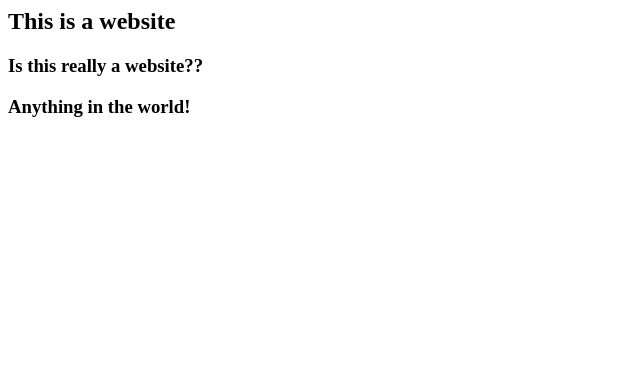
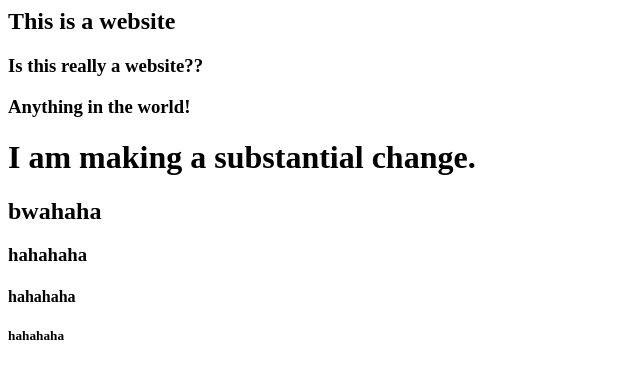
Before and after one commit to john-franti/cool-project, a plain HTML site: page index.html in a window 1280 px wide. Shown: the whole page, without its empty margins (0-640 px from the left). Drawn offline with Linux system fonts and the light colour scheme.

Commit message:
made a change

```diff
--- a/index.html
+++ b/index.html
@@ -1,3 +1,8 @@
 <h2>This is a website</h2>
 <h3>Is this really a website??</h3>
 <h3> Anything in the world!</h3>
+<h1>I am making a substantial change.</h1>
+<h2>bwahaha</h2>
+<h3>hahahaha</h3>
+<h4>hahahaha</h4>
+<h5>hahahaha</h5>
```
